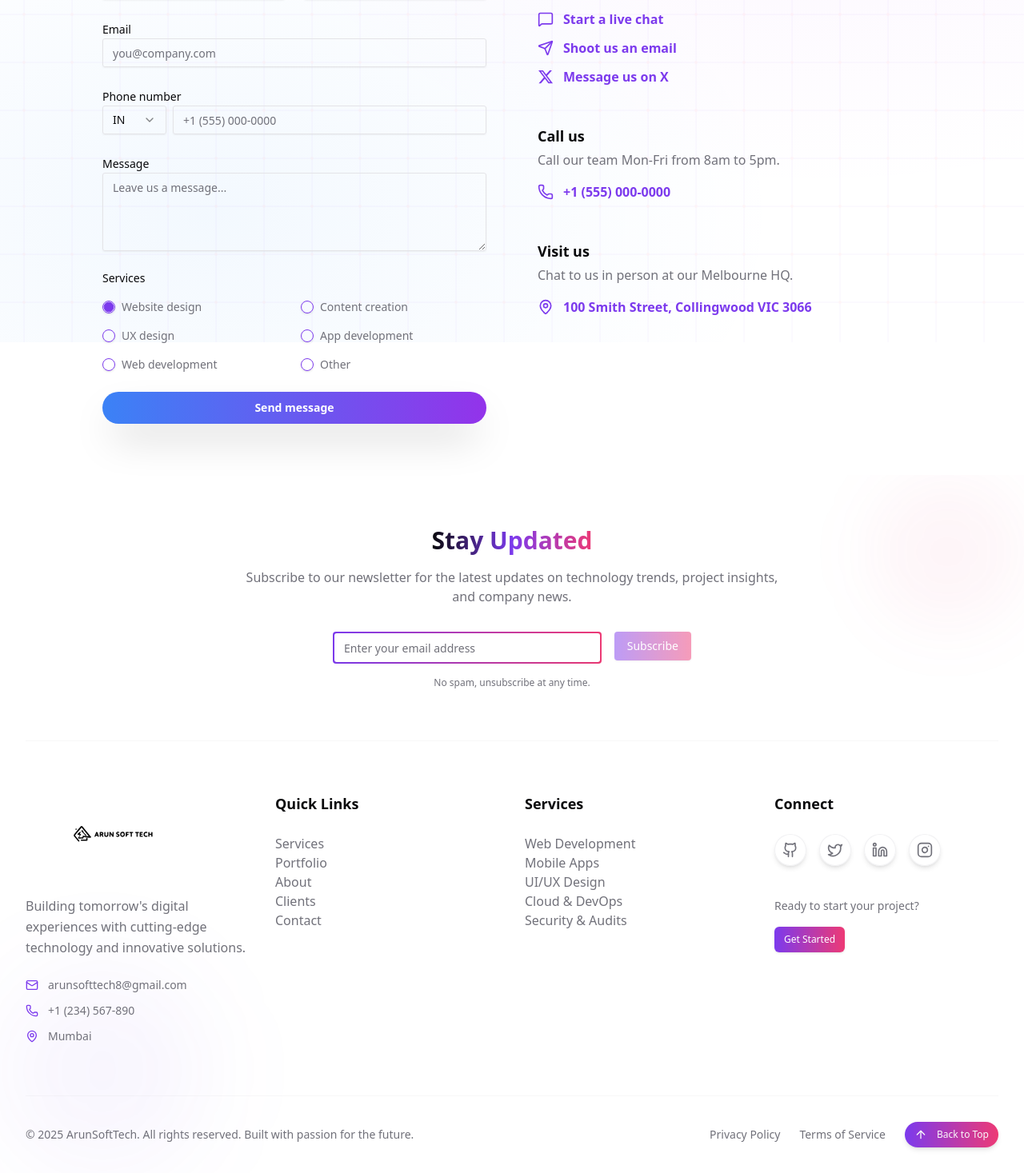
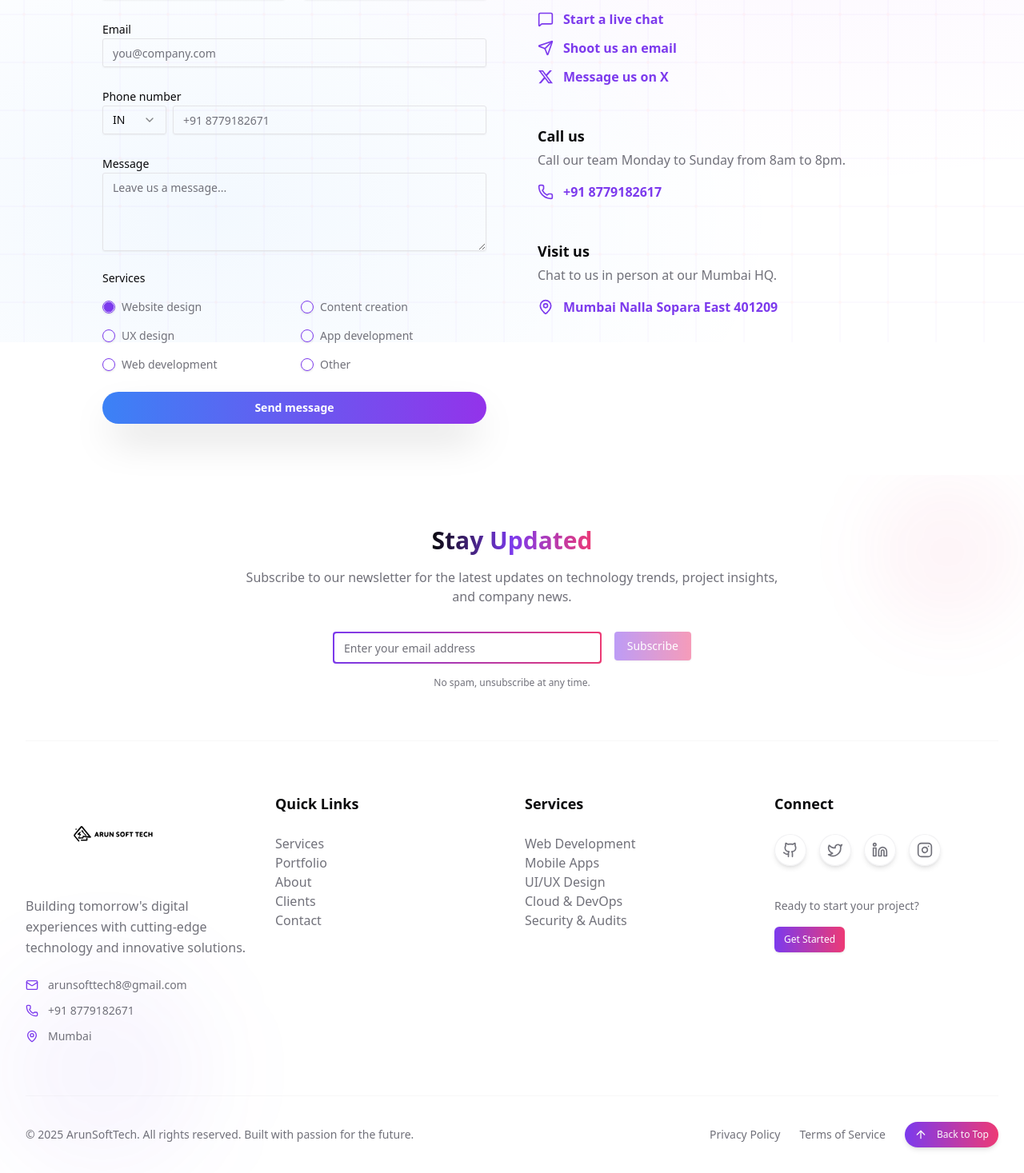
Before and after one commit to aniketdebnath20/arun_soft_tech, a Next.js app: page /contact in a window 1280 px wide. Shown: the part 372-1839 px from the top of the page at 80% size. Built offline with nearby package versions, Linux system fonts and the light colour scheme.

Commit message:
Modiefied the content according to requirement

```diff
--- a/src/app/about/page.tsx
+++ b/src/app/about/page.tsx
@@ -55,12 +55,12 @@ export default function AboutPage() {
               <div className="space-y-6 text-muted-foreground leading-relaxed">
                 <p>
                   ArunSoftTech was born from a simple belief: technology should empower, not complicate.
-                  Founded in 2018, we started as a small team with big dreams and an unwavering
+                  Founded in 2024, we started as a small team with big dreams and an unwavering
                   commitment to excellence.
                 </p>
                 <p>
                   Today, we&apos;re proud to be a leading digital solutions provider, having helped over
-                  150 businesses transform their digital presence and achieve remarkable growth.
+                  15 businesses transform their digital presence and achieve remarkable growth.
                 </p>
               </div>
             </div>
--- a/src/app/contact/page.tsx
+++ b/src/app/contact/page.tsx
@@ -227,7 +227,7 @@ export default function ContactPage() {
                   </Select>
                   <Input
                     id="phoneNumber"
-                    placeholder="+1 (555) 000-0000"
+                    placeholder="+91 8779182671"
                     {...register('phoneNumber')}
                     className="flex-1 rounded-[3px]"
                   />
@@ -333,27 +333,27 @@ export default function ContactPage() {
             <div>
               <h3 className="text-lg font-semibold">Call us</h3>
               <p className="text-muted-foreground mt-1 mb-4">
-                Call our team Mon-Fri from 8am to 5pm.
+                Call our team Monday to Sunday from 8am to 8pm.
               </p>
               <Link
                 href="#"
                 className="flex items-center gap-3 text-primary font-semibold hover:underline"
               >
                 <Phone className="w-5 h-5" />
-                <span>+1 (555) 000-0000</span>
+                <span>+91 8779182617 </span>
               </Link>
             </div>
             <div>
               <h3 className="text-lg font-semibold">Visit us</h3>
               <p className="text-muted-foreground mt-1 mb-4">
-                Chat to us in person at our Melbourne HQ.
+                Chat to us in person at our Mumbai HQ.
               </p>
               <Link
                 href="#"
                 className="flex items-center gap-3 text-primary font-semibold hover:underline"
               >
                 <MapPin className="w-5 h-5" />
-                <span>100 Smith Street, Collingwood VIC 3066</span>
+                <span>Mumbai Nalla Sopara East 401209</span>
               </Link>
             </div>
           </motion.div>
--- a/src/components/layout/footer.tsx
+++ b/src/components/layout/footer.tsx
@@ -191,7 +191,7 @@ export function Footer() {
                 </div>
                 <div className="flex items-center space-x-3 text-sm text-muted-foreground">
                   <Phone className="h-4 w-4 text-primary flex-shrink-0" />
-                  <span>+1 (234) 567-890</span>
+                  <span>+91 8779182671 </span>
                 </div>
                 <div className="flex items-center space-x-3 text-sm text-muted-foreground">
                   <MapPin className="h-4 w-4 text-primary flex-shrink-0" />
--- a/src/components/sections/hero.tsx
+++ b/src/components/sections/hero.tsx
@@ -112,7 +112,7 @@ export function Hero() {
         >
           <div className="inline-flex items-center gap-8 px-8 py-4 rounded-3xl  text-muted-foreground">
             <div className="text-center">
-              <div className="text-3xl font-bold text-gradient">150+</div>
+              <div className="text-3xl font-bold text-gradient">15+</div>
               <div className="text-sm">Projects Delivered</div>
             </div>
             <div className="w-px h-12 bg-gradient-to-b from-transparent via-slate-400 to-transparent"></div>
--- a/src/lib/data.ts
+++ b/src/lib/data.ts
@@ -511,7 +511,7 @@ export const teamMembers: TeamMember[] = [
 ];
 
 export const team = [
-  { name: 'Arun Charturvedi', role: 'Founder', bio: 'Visionary leader with 5+ years in tech innovation.', image: 'AC', color: 'from-blue-500 to-cyan-500' },
+  { name: 'Arun Charturvedi', role: 'Founder', bio: 'Visionary leader with 1+ years in tech innovation.', image: 'AC', color: 'from-blue-500 to-cyan-500' },
   { name: 'Aniket Debnath', role: 'Chief Technology Officer & CEO', bio: 'Architect of scalable cloud solutions and modern web tech.', image: 'AD', color: 'from-purple-500 to-pink-500' },
   { name: 'Marcus Johnson', role: 'Head of Design', bio: 'Award-winning UI/UX designer creating intuitive experiences.', image: 'MJ', color: 'from-pink-500 to-rose-500' },
   { name: 'Emily Rodriguez', role: 'Mobile Lead', bio: 'Expert in cross-platform mobile development and optimization.', image: 'ER', color: 'from-green-500 to-emerald-500' },
```
Also changed, not shown: 1 other file (tests, documents, lock files or other folders).
